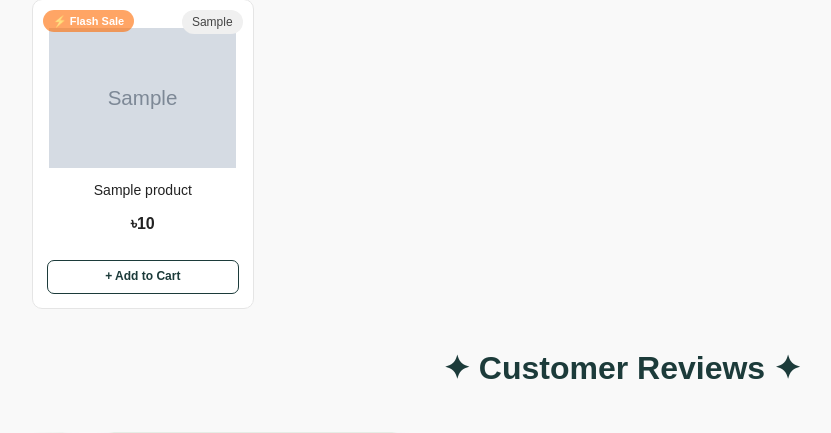
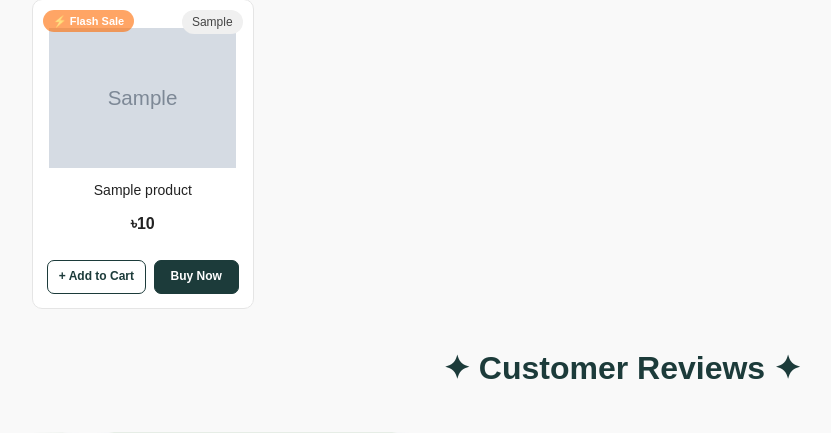
Before and after one commit to munim24/grihoponyo, a Django app: page / in a window 1280 px wide. Shown: the part 1111-1544 px from the top of the page, without its empty margins (18-849 px from the left). Run offline with Django 5.2, Linux system fonts and the light colour scheme; tables that the repository leaves empty hold one stand-in row (values such as "Sample post"); grey boxes marked "Sample" are stand-in pictures.

Commit message:
Enhance product card with cart functionality
Updated cart action buttons and quantity display for products.

```diff
--- a/templates/shop/includes/product_card.html
+++ b/templates/shop/includes/product_card.html
@@ -34,14 +34,44 @@
          data-remove-url="{% url 'shop:cart_remove' product.id %}">
 
         {% if qty > 0 %}
+
             <div class="qty-stepper">
                 <button type="button" class="qty-minus">−</button>
-                    <span class="qty-label">{{ qty }} in Cart</span>
+
+                <span class="qty-label">
+                    {{ qty }} Cart
+                </span>
+
                 <button type="button" class="qty-plus">+</button>
             </div>
+
+            <form action="{% url 'shop:buy_now' product.id %}"
+                  method="post"
+                  class="buy-now-form">
+                {% csrf_token %}
+                <button type="submit" class="buy-now-btn">
+                    Buy Now
+                </button>
+            </form>
+
         {% else %}
-                <button type="button" class="add-to-cart-btn">+ Add to Cart</button>
+
+            <button type="button" class="add-to-cart-btn">
+                + Add to Cart
+            </button>
+
+            <form action="{% url 'shop:buy_now' product.id %}"
+                  method="post"
+                  class="buy-now-form">
+                {% csrf_token %}
+                <button type="submit" class="buy-now-btn">
+                    Buy Now
+                </button>
+            </form>
+
         {% endif %}
+
     </div>
 {% endwith %}
+
 </div>
```
Lines whose indentation alone changed are shown as unchanged.
